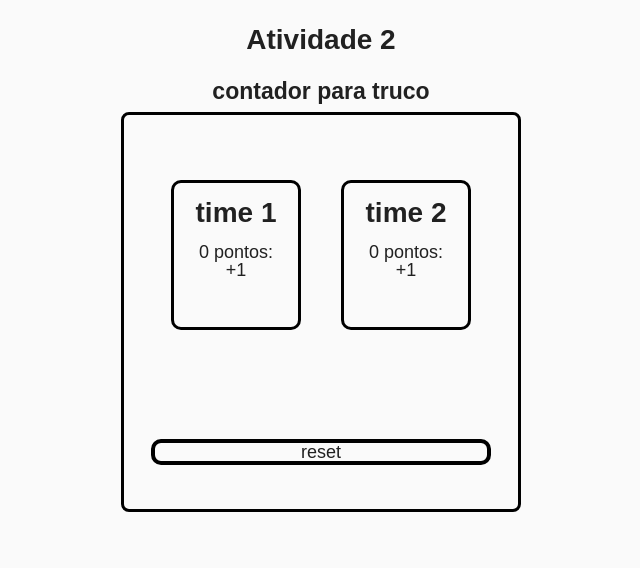
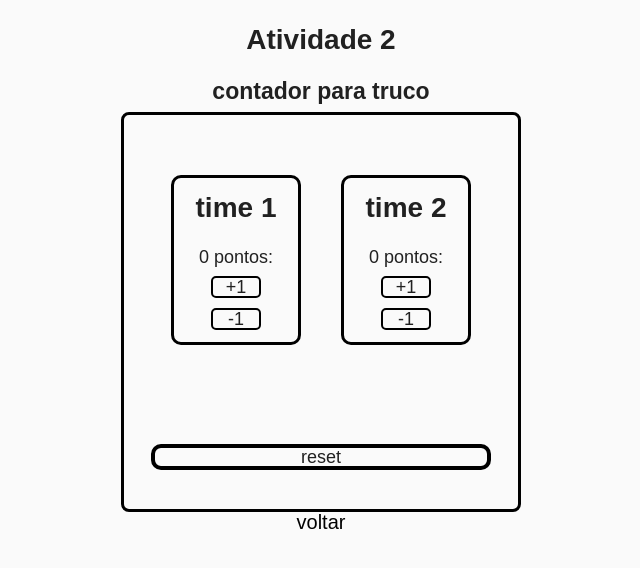
Before and after one commit to murilo-dev9/aula-nextjs, a Next.js app: page /atividades/atv-02 in a window 1280 px wide. Shown: the top 568 px of the page, without its empty margins (319-959 px from the left). Built offline with nearby package versions, Linux system fonts and the light colour scheme.

Commit message:
atividade 2 ff

```diff
--- a/src/app/atividades/atv-02/page.jsx
+++ b/src/app/atividades/atv-02/page.jsx
@@ -12,10 +12,18 @@ export default function contador() {
         setNum1(num1 + 1);
     }
 
+    function handleNumT1() {
+        setNum1(num1 - 1);
+    }
+
     const [num2, setNum2] = useState(0);
 
     function handleNum2() {
         setNum2(num2 + 1);
+    }
+
+    function handleNumT2() {
+        setNum2(num2 - 1);
     }
 
     function handlereset(){
@@ -32,15 +40,18 @@ export default function contador() {
                 <div className={style.ctd}>
                     <h1>time 1</h1>
                     <label>{`${num1} pontos:`}</label>
-                    <label onClick={handleNum1}>+1</label>
+                    <label className={style.bt} onClick={handleNum1}>+1</label>
+                    <label className={style.bt} onClick={handleNumT1}>-1</label>
                 </div>
                 <div className={style.ctd}>
                     <h1>time 2</h1>
                     <label>{`${num2} pontos:`}</label>
-                    <label onClick={handleNum2}>+1</label>
+                    <label className={style.bt} onClick={handleNum2}>+1</label>
+                    <label className={style.bt} onClick={handleNumT2}>-1</label>
                 </div>
                 <label onClick={handlereset} className={style.rs}>reset</label>
             </div>
+            <Link className={style.link} href="/">voltar</Link>
         </div>
     )
 }
--- a/src/app/atividades/atv-02/page.module.css
+++ b/src/app/atividades/atv-02/page.module.css
@@ -21,11 +21,25 @@
     display: flex;
     flex-direction: column;
     align-items: center;
+    gap: 1rem;
     border: 0.3rem solid black;
     border-radius: 1rem;
     margin: 2rem;
     width: 13rem;
-    height: 15rem;
+    height: 17rem;
+}
+.bt{
+    border: black solid 0.2rem;
+    border-radius: 0.5rem;
+    width: 5rem;
+    display: flex;
+    justify-content: center;
+
+    transition: 0.3s;
+}
+.bt:hover{
+    background-color: #1d1d1d;
+    color: aliceblue;
 }
 
 .rs{
@@ -42,3 +56,12 @@
     background-color: #858585;
     color: aliceblue;
 }
+
+.link{
+    font-size: 2rem;
+    color: black;
+}
+
+.link:hover{
+    color: #0098df;
+}
```
